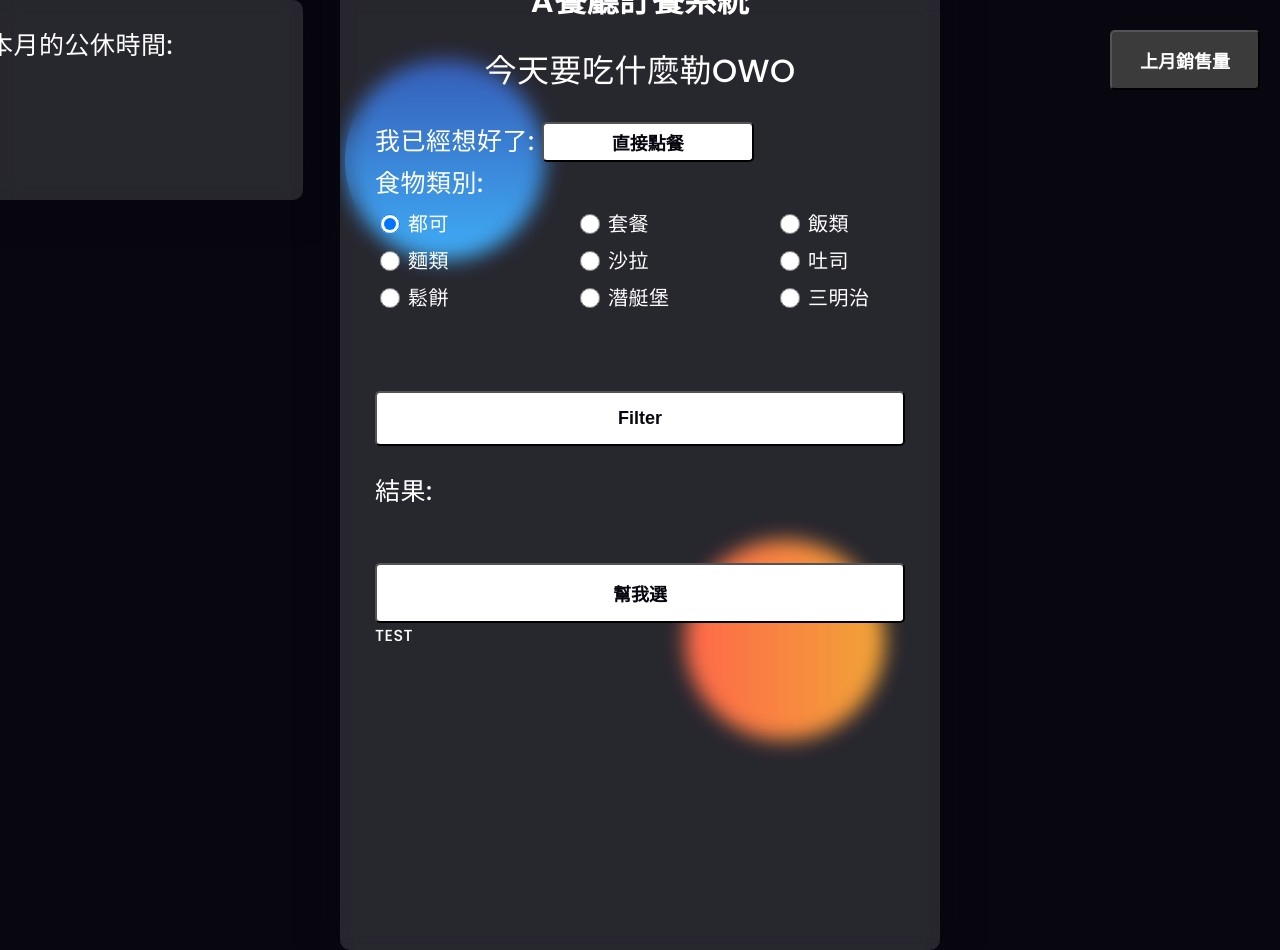
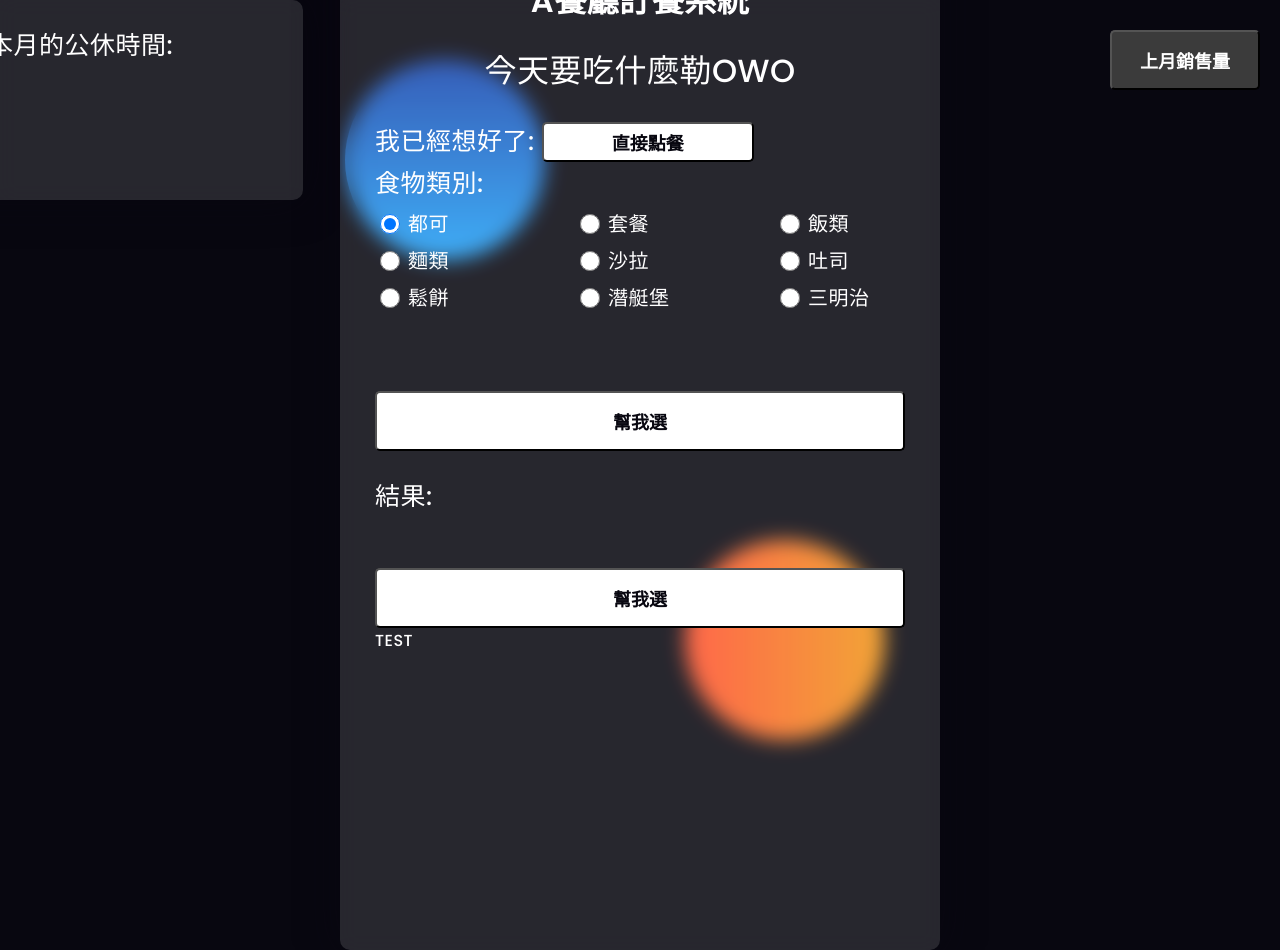
Before and after one commit to tszngaiyip/1122_Web_Final, a Flask app: page / in a window 1280 px wide. Run offline with Flask 3, Linux system fonts and the light colour scheme.

Commit message:
Change Filter button attributes

```diff
--- a/static/js/index.js
+++ b/static/js/index.js
@@ -20,7 +20,7 @@ $(document).ready(function(){
             });
     }
 
-    $("#submit-button").click(function(event){
+    $("#filter-button").click(function(event){
         event.preventDefault();
         let foodType = $("input[name='food_type[]']:checked").val();
         let restaurantName = $("#select").val();
--- a/templates/index.html
+++ b/templates/index.html
@@ -93,7 +93,7 @@
 			<p>&emsp;</p>
 			<p>
 			<div>
-				<button id="submit-button"> Filter </button>
+				<button id="filter-button"> 幫我選 </button>
 			</div>
 			</p>
 	</form>
```
